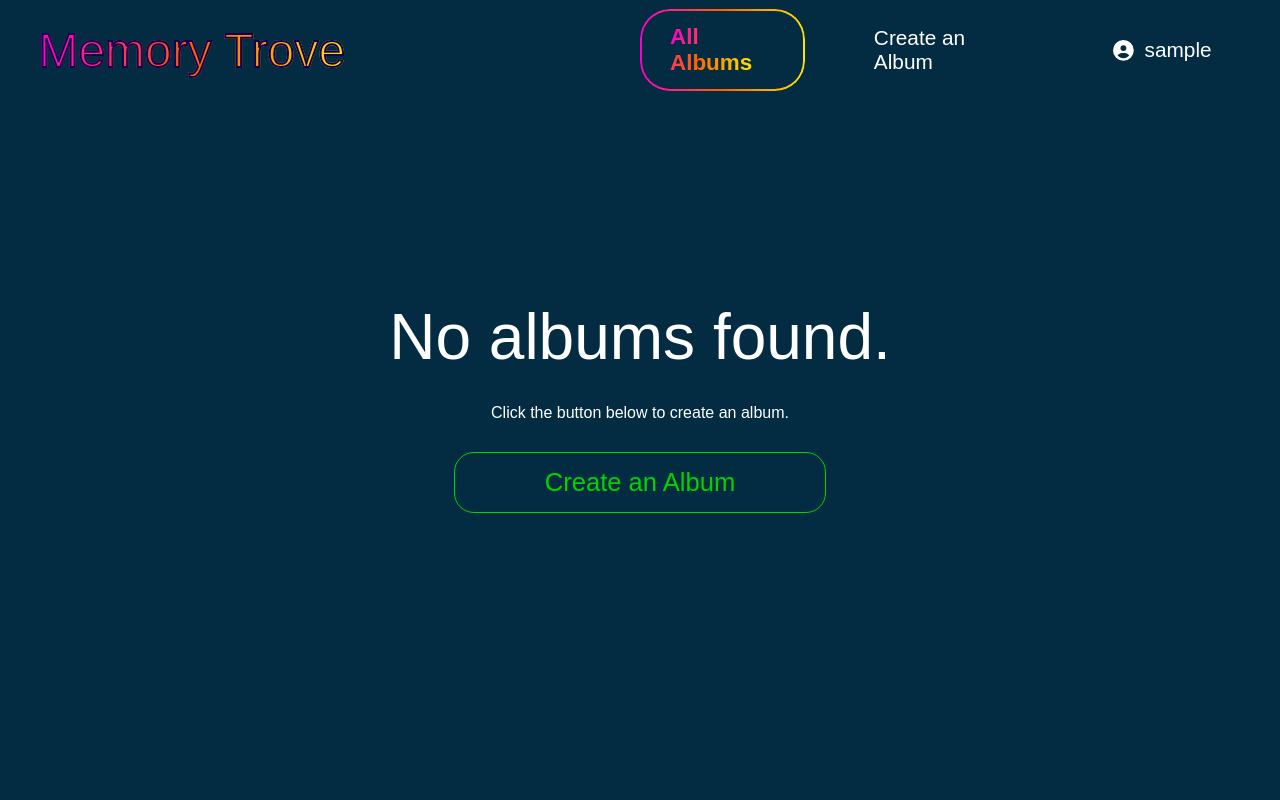
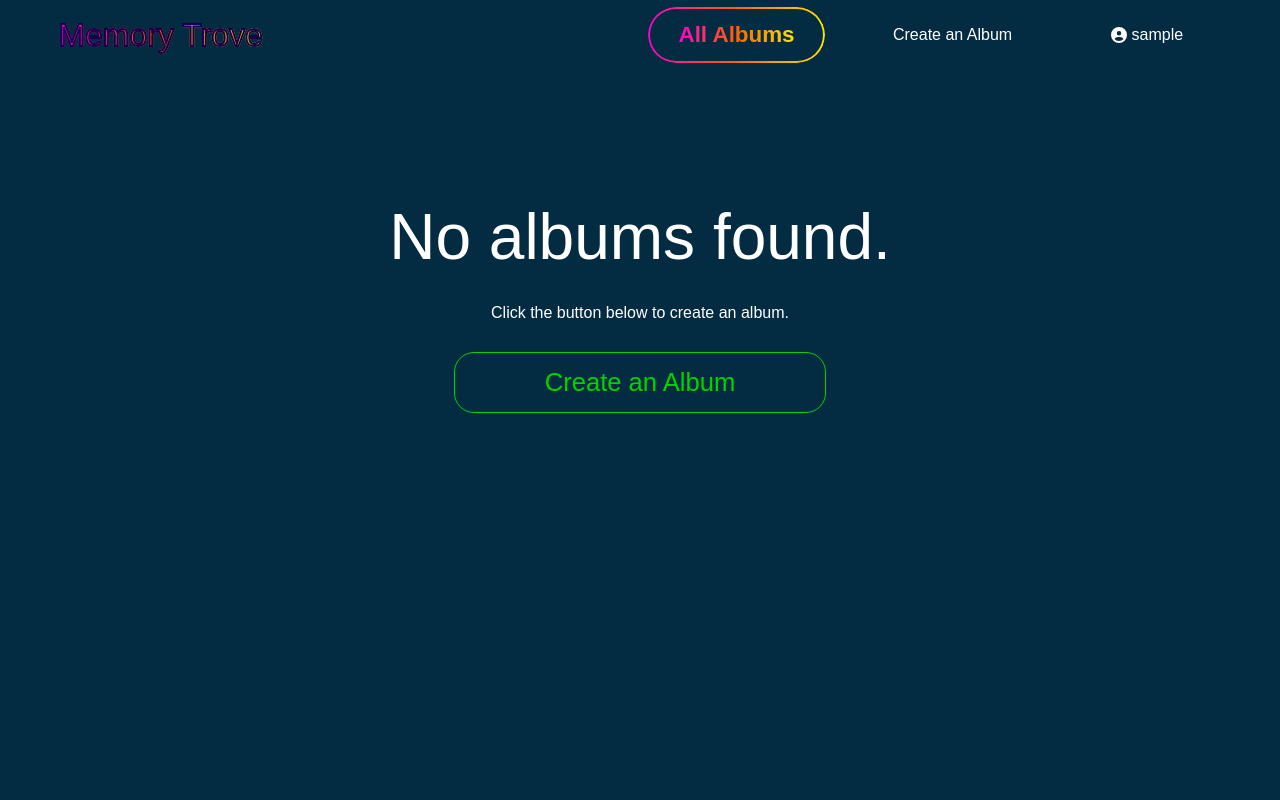
Before and after one commit to GbyDev/memory-trove-frontend-repo, a React (Vite) app in the folder memory-trove-frontend/: page /pages/albumList in a window 1280 px wide. Shown: the top 800 px of the page. Built offline with nearby package versions, Linux system fonts and the light colour scheme; no server answers; sample sign-in values are in the browser's storage; a web font is replaced by a local one.

Commit message:
Refactor header components; update scroll tracking logic, enhance header styles, and adjust font sizes for improved layout and user experience. Update upload button label for clarity and modify username length validation in registration form.

```diff
--- a/memory-trove-frontend/src/components/UI/Headers.jsx
+++ b/memory-trove-frontend/src/components/UI/Headers.jsx
@@ -5,43 +5,45 @@ import { useContext, useEffect, useState } from 'react';
 import { AuthContext } from '../../contexts/AuthContext';
 import { AlbumContext } from '../../contexts/AlbumContext';
 
-// Common hook used across all headers
+// Hook to track scroll
 function useScrolled(threshold = 10) {
     const [scrolled, setScrolled] = useState(false);
-
     useEffect(() => {
-        const onScroll = () => {
-            setScrolled(window.scrollY > threshold);
-        };
-
+        const onScroll = () => setScrolled(window.scrollY > threshold);
         window.addEventListener('scroll', onScroll);
         return () => window.removeEventListener('scroll', onScroll);
     }, [threshold]);
-
     return scrolled;
 }
 
-// Shared header style when scrolled
+// Base header style
 const headerBaseStyle = {
+    position: 'fixed',
+    top: 0,
+    left: 0,
+    width: '100%',
+    zIndex: 100,
+    height: '70px',
+    padding: '10px 20px',
+    display: 'flex',
+    justifyContent: 'space-between',
+    alignItems: 'center',
     transition: 'background-color 0.3s ease, box-shadow 0.3s ease',
-    position: 'sticky',
-    top: 0,
-    zIndex: 100,
+    backgroundColor: 'transparent',  // Keep transparent initially
+    boxSizing: 'border-box',
 };
 
+// Style when scrolled
 const headerScrolledStyle = {
-    backgroundColor: 'rgba(255, 255, 255, 0.95)',
-    boxShadow: '0 2px 5px rgba(0, 0, 0, 0.1)',
+    backgroundColor: '#020129',  // Change to a whiteish color on scroll
+    boxShadow: '0 2px 5px rgba(0, 0, 0, 0.1)',  // Add a shadow for the effect
 };
 
 export function GuestHeader() {
     const scrolled = useScrolled();
-
     return (
         <header style={{ ...headerBaseStyle, ...(scrolled ? headerScrolledStyle : {}) }}>
-            <div className="logo">
-                <h1>Memory Trove</h1>
-            </div>
+            <div className="logo"><h1>Memory Trove</h1></div>
             <nav>
                 <Link to="/pages/welcome" className="home-btn">
                     <span>Home</span>
@@ -60,7 +62,6 @@ export function GuestHeader() {
 export function LoggedInHeader() {
     const { username } = useContext(AuthContext);
     const scrolled = useScrolled();
-
     return (
         <header style={{ ...headerBaseStyle, ...(scrolled ? headerScrolledStyle : {}) }}>
             <svg width="0" height="0" style={{ position: 'absolute' }}>
@@ -71,10 +72,7 @@ export function LoggedInHeader() {
                     </linearGradient>
                 </defs>
             </svg>
-
-            <div className="logo">
-                <h1>Memory Trove</h1>
-            </div>
+            <div className="logo"><h1>Memory Trove</h1></div>
             <nav>
                 <Link to="/pages/albumList" className="all-albums-btn">
                     <span>All Albums</span>
@@ -83,11 +81,7 @@ export function LoggedInHeader() {
                     <span>Create an Album</span>
                 </Link>
                 <Link to="/pages/accountSettings" className="account-settings-btn">
-                    <FontAwesomeIcon
-                        icon={faCircleUser}
-                        className="account-icon"
-                    />
-                    <span>&nbsp;{username || 'User'}</span>
+                    <FontAwesomeIcon icon={faCircleUser} /> {username || 'User'}
                 </Link>
             </nav>
         </header>
@@ -97,12 +91,9 @@ export function LoggedInHeader() {
 export function AlbumHeader() {
     const { albumName } = useContext(AlbumContext);
     const scrolled = useScrolled();
-
     return (
         <header style={{ ...headerBaseStyle, ...(scrolled ? headerScrolledStyle : {}) }}>
-            <div className="logo-album-name">
-                <h1>{albumName}</h1>
-            </div>
+            <div className="logo-album-name"><h1>{albumName}</h1></div>
             <nav>
                 <Link to="/pages/media" className="media-btn">
                     <span>Media</span>
--- a/memory-trove-frontend/src/components/albumOpenPages/UploadImage.jsx
+++ b/memory-trove-frontend/src/components/albumOpenPages/UploadImage.jsx
@@ -99,7 +99,7 @@ export default function UploadImage() {
         <h1>Upload Image</h1>
 
         <label htmlFor="fileInput" className="custom-upload-btn">
-            Upload Cover Image
+            Upload Image
             &nbsp;&nbsp;
             <FontAwesomeIcon className="upload-icon" icon={faUpload} />
         </label>
--- a/memory-trove-frontend/src/components/guest/Register.jsx
+++ b/memory-trove-frontend/src/components/guest/Register.jsx
@@ -53,7 +53,7 @@ export default function Register(){
             }
 
             //If username exceeds 30 characters
-            if (username.length > 30){
+            if (username.length > 14){
                 setPromptColor('error');
                 setPrompt("Username cannot exceed 30 characters.");
                 return true;
--- a/memory-trove-frontend/src/styles/style.scss
+++ b/memory-trove-frontend/src/styles/style.scss
@@ -95,6 +95,7 @@ header {
             -webkit-background-clip: text;
             -webkit-text-fill-color: transparent; /* Make text transparent */
             -webkit-text-stroke: 2px #14004C;
+            font-size: 2rem;
         }
     }
 
@@ -111,6 +112,7 @@ header {
             font-size: 1.3rem;
             padding: 15px 30px;
             border-radius: 30px;
+            font-size: 1rem;
         }
     }
 }
@@ -162,7 +164,7 @@ footer {
                     background-clip: text;
                     -webkit-background-clip: text;
                     color: transparent;
-                    font-size: 1.4rem;
+                    font-size: 1rem;
                     font-weight: bold;
                 }
 
@@ -388,7 +390,7 @@ footer {
                     background-clip: text;
                     -webkit-background-clip: text;
                     color: transparent;
-                    font-size: 1.4rem;
+                    font-size: 1rem;
                     font-weight: bold;
                 }
 
@@ -552,7 +554,7 @@ footer {
                     background-clip: text;
                     -webkit-background-clip: text;
                     color: transparent;
-                    font-size: 1.4rem;
+                    font-size: 1rem;
                     font-weight: bold;
                 }
 
@@ -704,6 +706,10 @@ footer {
     header{
         position: fixed;
 
+        .logo{
+            flex: 0.8;
+        }
+
         nav{
             flex: 1;
 
@@ -719,7 +725,7 @@ footer {
                     background-clip: text;
                     -webkit-background-clip: text;
                     color: transparent;
-                    font-size: 1.4rem;
+                    font-size: 1rem;
                     font-weight: bold;
                 }
 
@@ -917,6 +923,10 @@ footer {
     header{
         position: fixed;
 
+        .logo{
+            flex: 0.8;
+        }
+
         nav{
             flex: 1;
 
@@ -1266,6 +1276,10 @@ footer {
 .AllAvailableAlbumsPage{
     header{
 
+        .logo{
+            flex: 0.8;
+        }
+
         nav{
             flex: 1;
 
@@ -1281,7 +1295,7 @@ footer {
                     background-clip: text;
                     -webkit-background-clip: text;
                     color: transparent;
-                    font-size: 1.4rem;
+                    font-size: 1rem;
                     font-weight: bold;
                 }
 
@@ -1350,7 +1364,9 @@ footer {
 
         .album-item-container{
             display: flex;
+            justify-content: center;
             gap: 50px;
+            width: 300px;
 
             .album-item{
                 display: flex;
@@ -1380,13 +1396,13 @@ footer {
     header{
         display: flex;
         .logo-album-name{
-            flex: 0.3;
+            flex: 0.5;
             display: flex;
             align-items: center;
             gap: 5px;
         }
         nav{
-            flex: 1;
+            flex: 1.3;
             display: flex;
             align-items: center;
             justify-content: center;
@@ -1403,7 +1419,7 @@ footer {
                     background-clip: text;
                     -webkit-background-clip: text;
                     color: transparent;
-                    font-size: 1.4rem;
+                    font-size: 1rem;
                     font-weight: bold;
                 }
 
@@ -1557,14 +1573,14 @@ footer {
         align-items: center;
 
         .logo-album-name{
-            flex: 0.3;
+            flex: 0.5;
             display: flex;
             align-items: center;
             gap: 5px;
         }
 
         nav{
-            flex: 1;
+            flex: 1.3;
             display: flex;
             align-items: center;
             justify-content: center;
@@ -1581,7 +1597,7 @@ footer {
                     background-clip: text;
                     -webkit-background-clip: text;
                     color: transparent;
-                    font-size: 1.4rem;
+                    font-size: 1rem;
                     font-weight: bold;
                 }
 
@@ -1793,7 +1809,7 @@ footer {
         flex-direction: column;
         align-items: center;
         gap: 30px;
-        height: 130vh;
+        height: 150vh;
 
         h1, h2, h3, h4, h5, h6, label, p{
             color: white;
```
